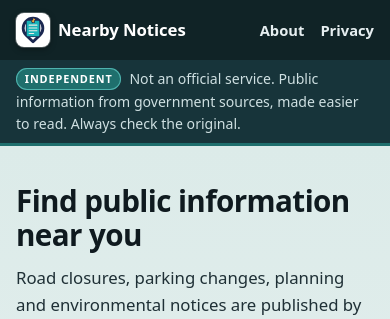
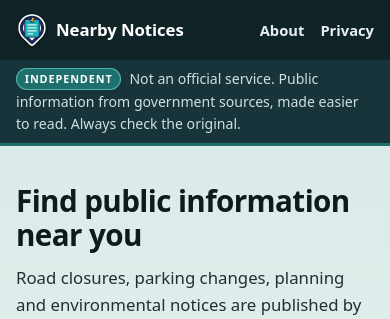
Before and after one commit to Nearby-Notices/nearby-notices, a FastAPI app: page / in a window 390 px wide. Shown: the top 319 px of the page. Run offline with FastAPI, Linux system fonts and the light colour scheme.

Commit message:
Header logo: a white border the shape of the pin, instead of a square tile

```diff
--- a/static/style.css
+++ b/static/style.css
@@ -22,8 +22,8 @@ a:focus-visible, button:focus-visible, input:focus-visible, select:focus-visible
 header.site { background: var(--header); color: #fff; }
 header.site .wrap { display: flex; justify-content: space-between; align-items: center; height: 60px; gap: 1rem; }
 .brand { color: #fff; font-weight: 700; font-size: 1.2rem; text-decoration: none; letter-spacing: -.005em; display: inline-flex; align-items: center; gap: .6rem; white-space: nowrap; }
-/* The logo's navy outline would vanish on the dark header, so it sits on a white tile with space around it. */
-.brand img { width: 40px; height: 40px; flex: none; padding: 4px; background: #fff; border-radius: 10px; box-shadow: 0 0 0 1px rgba(255, 255, 255, .25), 0 2px 6px rgba(0, 0, 0, .35); }
+/* The header logo has a white outline the shape of the pin (logo-header.svg), so its navy edge shows on the dark header. */
+.brand img { width: 38px; height: 38px; flex: none; filter: drop-shadow(0 1px 2px rgba(0, 0, 0, .35)); }
 .brand:hover { text-decoration: none; opacity: .9; }
 header.site nav { display: flex; gap: 1.6rem; }
 header.site nav a { color: #e6eef0; text-decoration: none; font-weight: 600; font-size: .98rem; }
@@ -34,11 +34,11 @@ header.site nav a:hover { color: #fff; text-decoration: underline; }
                     padding: .16rem .55rem; border-radius: 999px; position: relative; top: -1px; background: var(--brand); box-shadow: inset 0 0 0 1px #4fb3ae; }   /* white on brand: 5.9 to 1 */
 @media (max-width: 30rem) {
   .wrap { padding: 0 16px; }
-  .brand { font-size: 1.05rem; gap: .5rem; } .brand img { width: 34px; height: 34px; padding: 3px; border-radius: 8px; }
+  .brand { font-size: 1.05rem; gap: .5rem; } .brand img { width: 32px; height: 32px; }
   header.site nav { gap: 1rem; } header.site nav a { font-size: .92rem; }
   .phase .wrap { display: block; } .phase .tag-phase { display: inline-block; margin-right: .5rem; }
 }
-@media (max-width: 22rem) { .brand { font-size: .95rem; } .brand img { width: 30px; height: 30px; padding: 3px; border-radius: 7px; } header.site nav { gap: .75rem; } }
+@media (max-width: 22rem) { .brand { font-size: .95rem; } .brand img { width: 28px; height: 28px; } header.site nav { gap: .75rem; } }
 
 /* Type */
 /* The page fills the screen: on a tall screen the content grows and the footer sits at the very bottom. */
--- a/templates/base.html
+++ b/templates/base.html
@@ -4,7 +4,7 @@
 <meta charset="utf-8">
 <meta name="viewport" content="width=device-width, initial-scale=1">
 <title>{% block title %}Nearby Notices{% endblock %}</title>
-<link rel="stylesheet" href="/static/style.css?v=12">
+<link rel="stylesheet" href="/static/style.css?v=13">
 <link rel="icon" href="/static/favicon.ico" sizes="any">
 <link rel="icon" href="/static/favicon.svg" type="image/svg+xml">
 <link rel="apple-touch-icon" href="/static/apple-touch-icon.png">
@@ -13,7 +13,7 @@
 <body>
 <header class="site">
   <div class="wrap">
-    <a class="brand" href="/"><img src="/static/logo.svg" alt="" width="40" height="40">Nearby Notices</a>
+    <a class="brand" href="/"><img src="/static/logo-header.svg" alt="" width="38" height="38">Nearby Notices</a>
     <nav><a href="/about">About</a><a href="/privacy">Privacy</a></nav>
   </div>
 </header>
```
Also changed, not shown: static/logo-header.svg (added).
